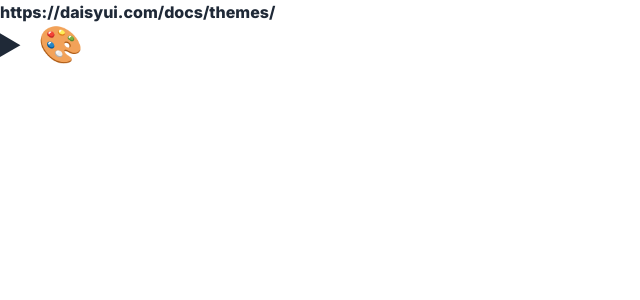
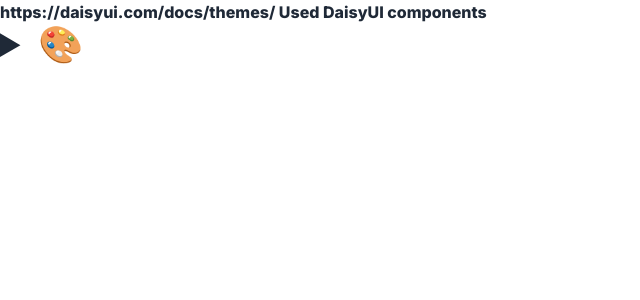
Before and after one commit to arnabxero/xero-bay, a Next.js app: page / in a window 1280 px wide. Shown: the top 300 px of the page, without its empty margins (0-640 px from the left). Built offline with nearby package versions, Linux system fonts and the light colour scheme.

Commit message:
ffffffff

```diff
--- a/app/page.js
+++ b/app/page.js
@@ -6,6 +6,7 @@
   return (
     <div>
       https://daisyui.com/docs/themes/
+      Used DaisyUI components
       <ThemeSelector />
     </div>
   )
```
